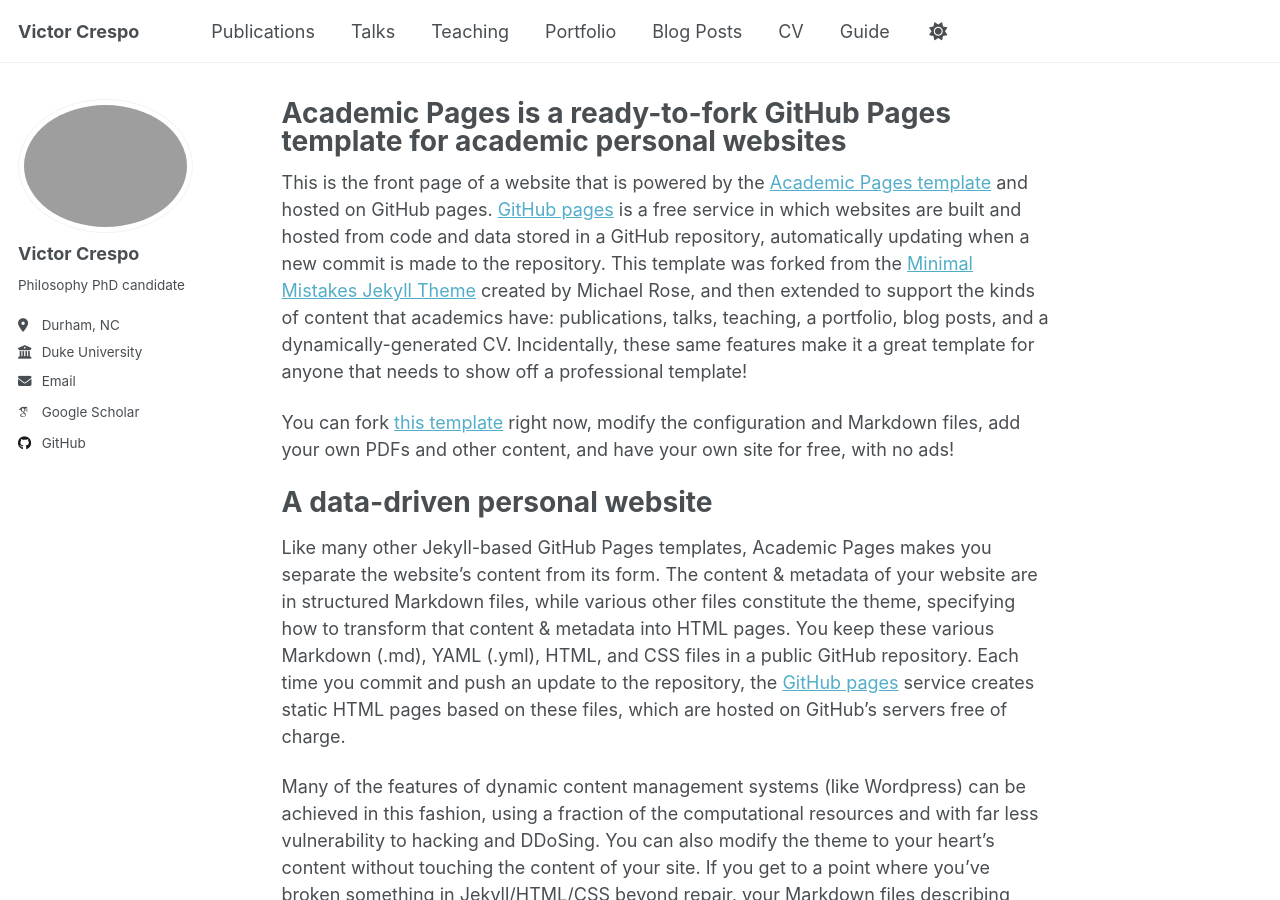
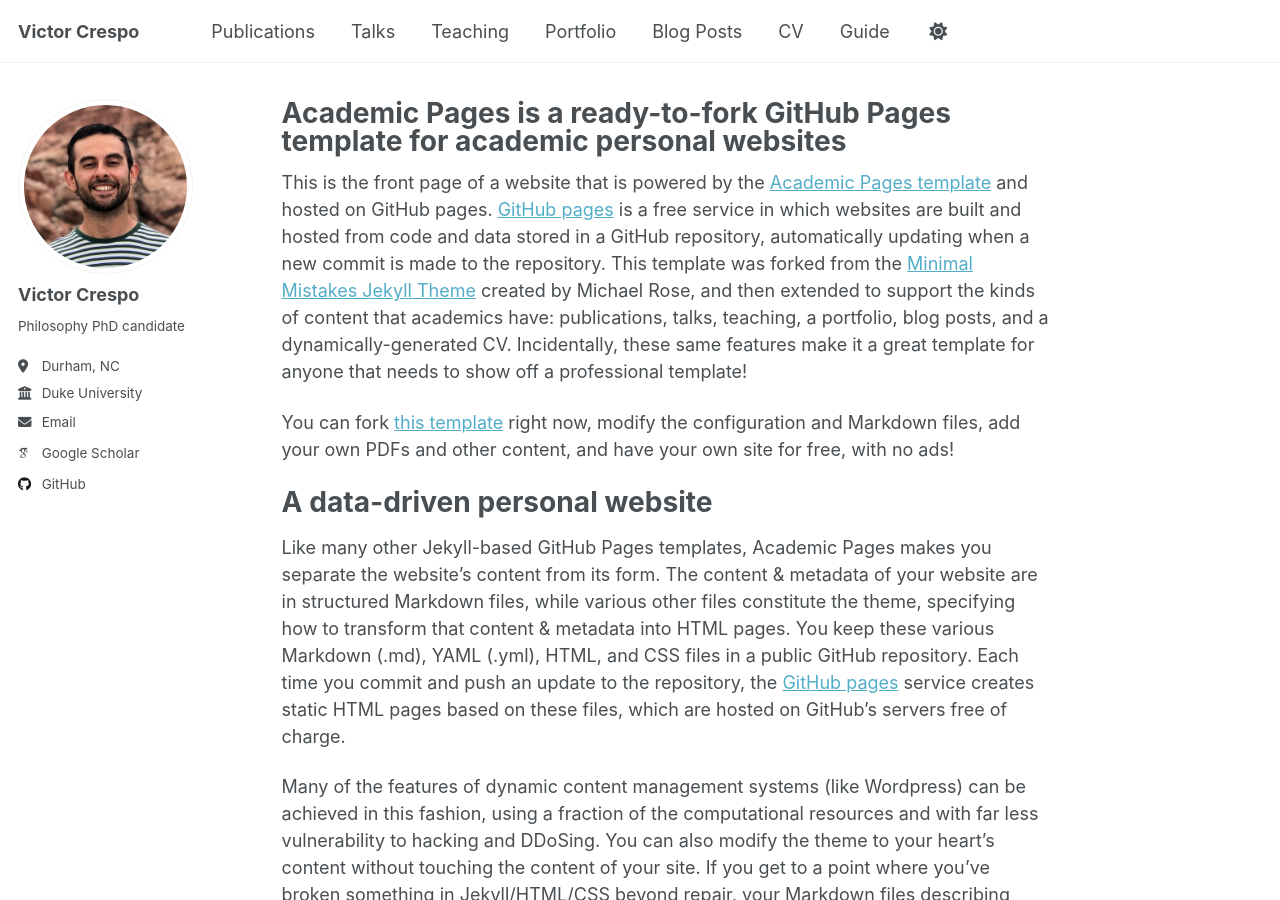
Before and after one commit to v-crespo/philosophy, a Jekyll site: the page built from _pages/about.md, in a window 1280 px wide and 900 px high. Built offline with Jekyll 4.4.1, drawn with Linux system fonts in a browser that asks for light colours; some web fonts are replaced; a script that is not in the unit is left out.

Commit message:
Update _config.yml

```diff
--- a/_config.yml
+++ b/_config.yml
@@ -22,7 +22,7 @@ repository               : "v-crespo/philosophy"
 #               Additional customization can be done by editing /_includes/author-profile.html
 author:
   # Biographic information
-  avatar           : "foto_web.jpeg"
+  avatar           : "foto_web.png"
   name             : "Victor Crespo"
   bio              : "Philosophy PhD candidate"
   location         : "Durham, NC"
```
